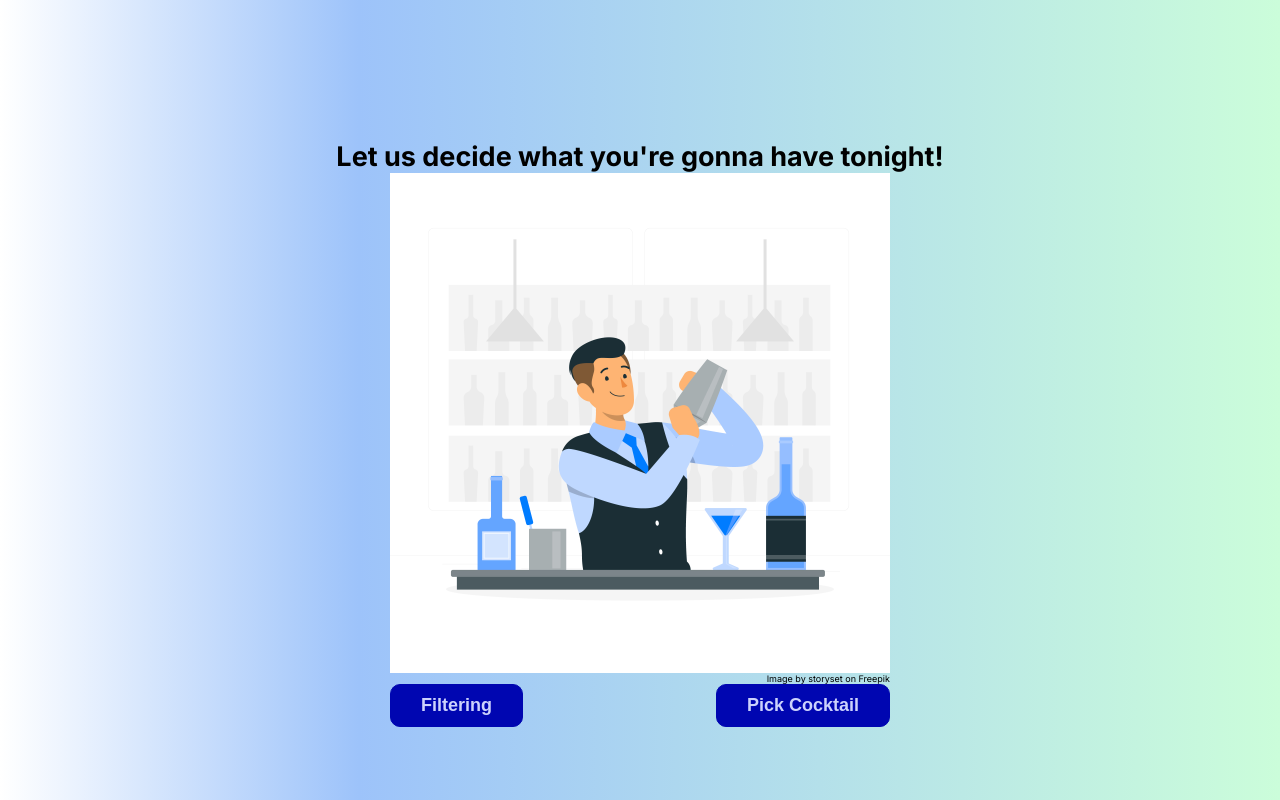
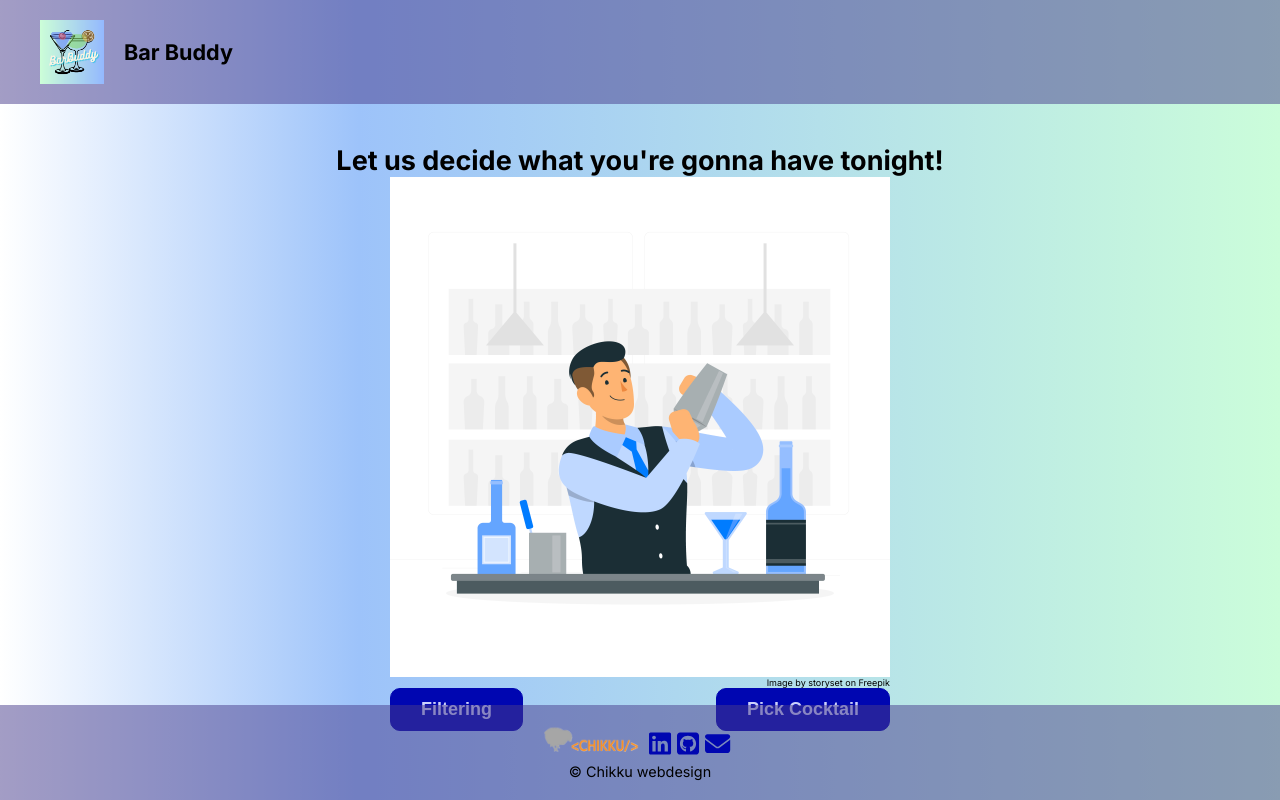
Before and after one commit to Sozai83/Project5_PartyBuddy, a Next.js app: page / in a window 1280 px wide. Built offline with nearby package versions, Linux system fonts and the light colour scheme.

Commit message:
added header and footer

```diff
--- a/package.json
+++ b/package.json
@@ -9,6 +9,10 @@
     "lint": "next lint"
   },
   "dependencies": {
+    "@fortawesome/fontawesome-svg-core": "^6.4.0",
+    "@fortawesome/free-brands-svg-icons": "^6.4.0",
+    "@fortawesome/free-solid-svg-icons": "^6.4.0",
+    "@fortawesome/react-fontawesome": "^0.2.0",
     "@types/node": "20.4.2",
     "@types/react": "18.2.15",
     "@types/react-dom": "18.2.7",
--- /dev/null
+++ b/src/app/components/Others/Footer.module.scss
@@ -0,0 +1,41 @@
+.footer{
+    display: flex;
+    flex-direction: column;
+    align-items: center;
+    justify-content: center;
+    position: absolute;
+    bottom: 0;
+    width: 100vw;
+    padding: 20px 40px;
+    margin: 0 auto;
+    background-color: rgb(72,61,139,0.5);
+
+    .links{
+        display: flex;
+        align-items: center;
+
+        img{
+            height: 2rem;
+            width: 6rem;
+            margin-bottom: 6px;
+            margin-right: 10px;
+        }
+
+        svg{
+            font-size: 1.4em;
+            color: #0006B1;
+            margin-right: 6px;
+            cursor: pointer;
+
+            &:hover{
+                color: #CCD2FC;
+            }
+        }
+
+    }
+
+
+    p{
+        font-size: 0.8em;
+    }
+}
--- a/src/app/components/Others/Footer.tsx
+++ b/src/app/components/Others/Footer.tsx
@@ -0,0 +1,43 @@
+import Image from 'next/image'
+import Link from 'next/link'
+import styles from './Footer.module.scss'
+import { FontAwesomeIcon } from '@fortawesome/react-fontawesome'
+import { faEnvelope } from '@fortawesome/free-solid-svg-icons'
+import { faLinkedin, faSquareGithub } from '@fortawesome/free-brands-svg-icons'
+
+export default function Footer() {
+    return (
+        <section className={styles.footer}>
+            <section className={styles.links}>
+                <Image
+                    src="/chikku_logo.png"
+                    width={180}
+                    height={160}
+                    alt="Chikku webdesign Logo"
+                />
+                <Link
+                    href="https://www.linkedin.com/in/shiori-chiku/"
+                    rel="noopener noreferrer"
+                    target="_blank"
+                >
+                    <FontAwesomeIcon icon={faLinkedin} />
+                </Link>
+                <Link
+                    href="https://github.com/Sozai83"
+                    rel="noopener noreferrer"
+                    target="_blank"
+                >
+                    <FontAwesomeIcon icon={faSquareGithub} />
+                </Link>
+                <Link
+                    href="https://shiori-portfolio.vercel.app/contact"
+                    rel="noopener noreferrer"
+                    target="_blank"
+                >
+                    <FontAwesomeIcon icon={faEnvelope} />
+                </Link>
+            </section>
+            <p>&copy; Chikku webdesign</p>
+        </section >
+    )
+}
--- /dev/null
+++ b/src/app/components/Others/Header.module.scss
@@ -0,0 +1,17 @@
+.header{
+    display: flex;
+    align-items: center;
+    padding: 20px 40px;
+    margin: 0 auto;
+    background-color: rgb(72,61,139,0.5);
+
+    img{
+        height: 4rem;
+        width: 4rem;
+        margin-right: 20px;
+    }
+
+    h1{
+        font-size: 1.2em;
+    }
+}
--- a/src/app/components/Others/Header.tsx
+++ b/src/app/components/Others/Header.tsx
@@ -0,0 +1,16 @@
+import Image from 'next/image'
+import styles from './Header.module.scss'
+
+export default function Header() {
+    return (
+        <section className={styles.header}>
+            <Image
+                src="/favicon.png"
+                width={160}
+                height={160}
+                alt="Party Buddy Logo"
+            />
+            <h1>Bar Buddy</h1>
+        </section>
+    )
+}
--- a/src/app/page.module.scss
+++ b/src/app/page.module.scss
@@ -1,7 +1,6 @@
 .main{
     width: 100vw;
     min-height: 100vh;
-    padding: 100px 40px;
     background: rgb(255,255,255);
     background: linear-gradient(90deg, rgba(255,255,255,1) 0%, rgba(157,195,250,1) 28%, rgba(203,253,218,1) 100%);
     font-size: 18px;
--- a/src/app/page.tsx
+++ b/src/app/page.tsx
@@ -4,7 +4,9 @@ import { useEffect, useState } from 'react'
 import Image from 'next/image'
 import styles from './page.module.scss'
 import LoadingImage from './components/top/LoadingImage'
-import Lottery from './components/lottery/Lottery'
+import Lottery from './components/lottery/lottery/Lottery'
+import Header from './components/others/Header'
+import Footer from './components/others/Footer'
 
 
 export default function Home() {
@@ -24,7 +26,12 @@ export default function Home() {
   return (
     <main className={styles.main}>
       {!pageLoaded && <LoadingImage />}
-      {pageLoaded && <Lottery />}
+      {pageLoaded &&
+        <>
+          <Header />
+          <Lottery />
+          <Footer />
+        </>}
     </main>
   )
 }
```
Also changed, not shown: public/chikku_logo.png (added), src/app/components/Others/Footer.scss (deleted), src/app/components/Others/Header.scss (deleted), src/app/components/lottery/LotteryTop.tsx (added), src/app/components/lottery/lottery/Lottery.module.scss (renamed from src/app/components/lottery/Lottery.module.scss), src/app/components/lottery/lottery/Lottery.tsx (renamed from src/app/components/lottery/Lottery.tsx), 1 other file (tests, documents, lock files or other folders).
